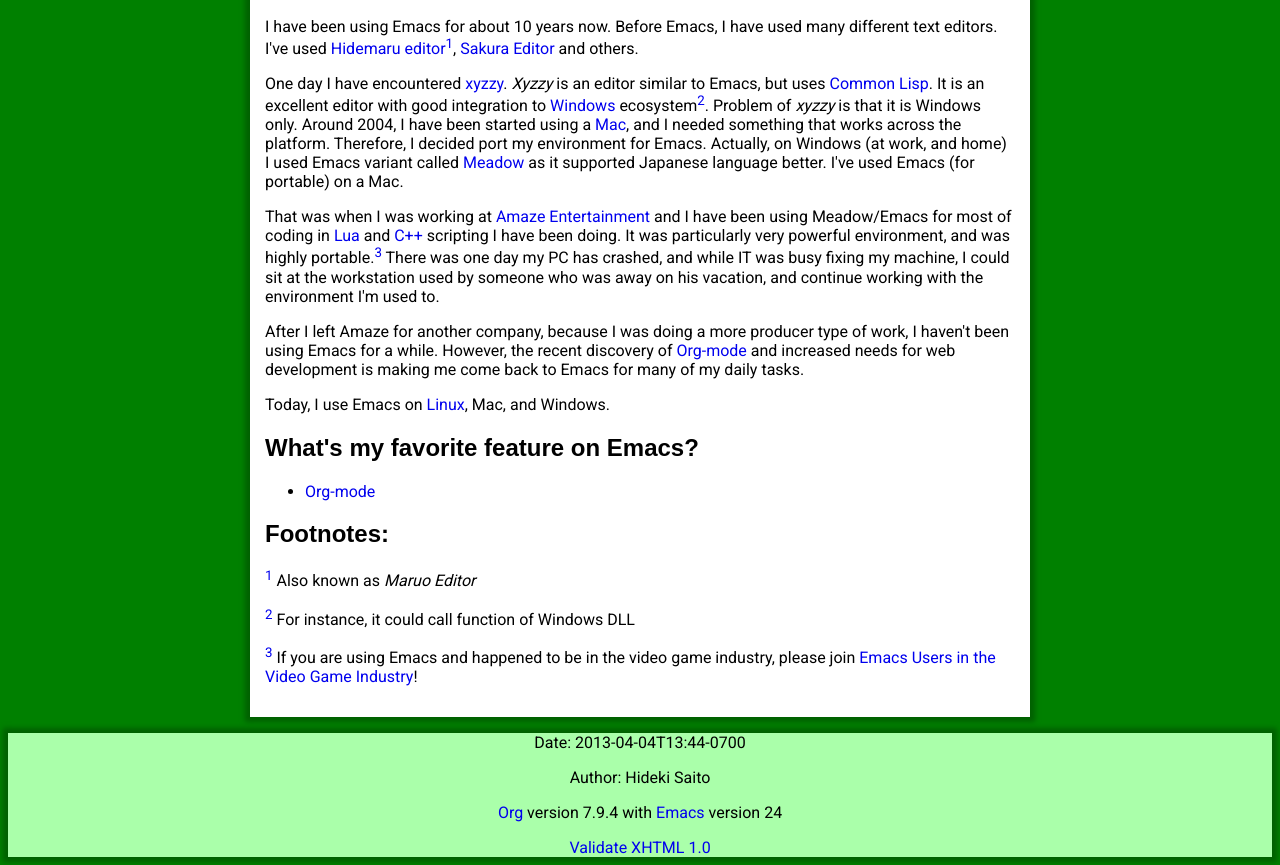
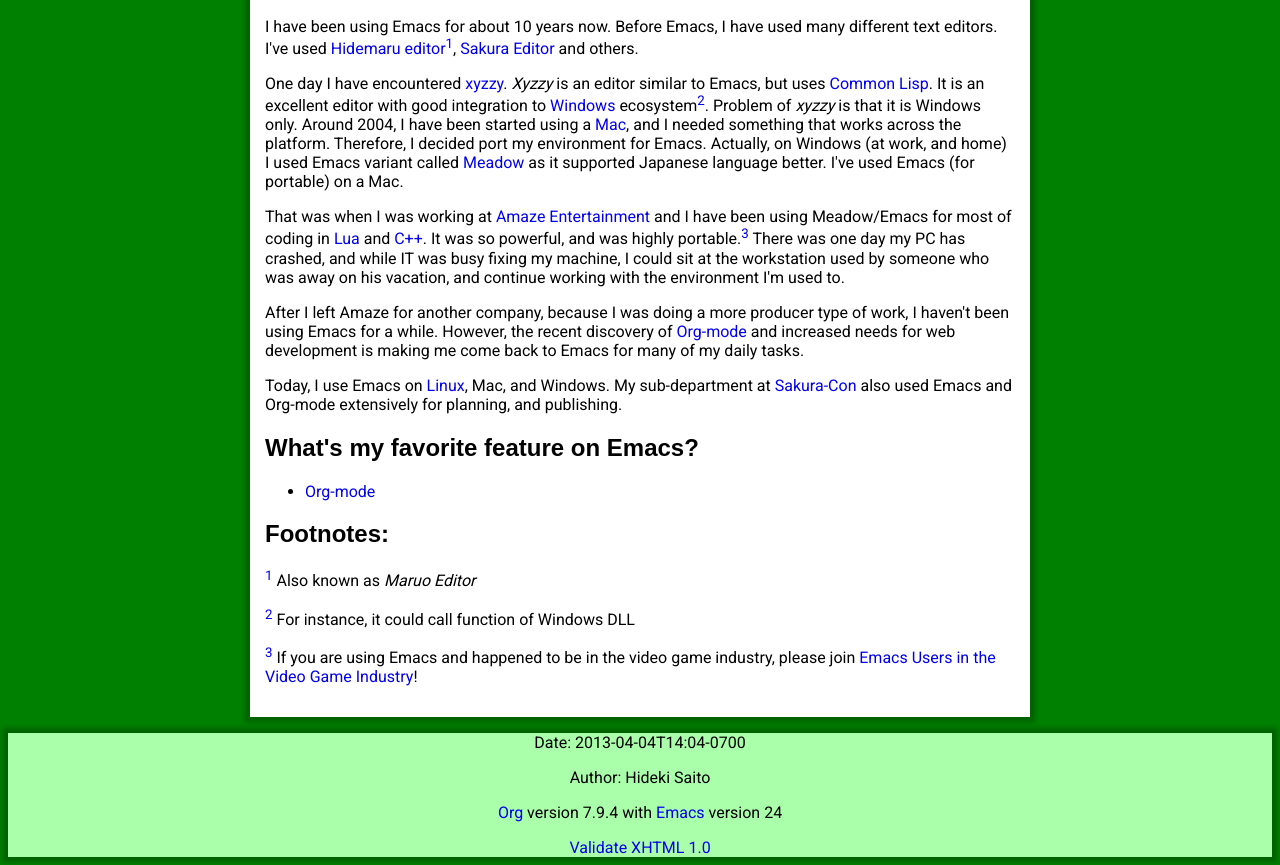
Before and after one commit to hsaito/hidekisaito-emacs-build-page, a plain HTML site: page emacs.html in a window 1280 px wide. Shown: the part 150-1015 px from the top of the page. Drawn offline with Linux system fonts and the light colour scheme; a web font is replaced by a local one.

Commit message:
Minor additions

```diff
--- a/emacs.html
+++ b/emacs.html
@@ -7,7 +7,7 @@
 <meta http-equiv="Content-Type" content="text/html;charset=utf-8"/>
 <meta name="title" content="On Emacs"/>
 <meta name="generator" content="Org-mode"/>
-<meta name="generated" content="2013-04-04T13:44-0700"/>
+<meta name="generated" content="2013-04-04T14:04-0700"/>
 <meta name="author" content="Hideki Saito"/>
 <meta name="description" content="Some history with and thought about Emacs by Hideki Saito"/>
 <meta name="keywords" content="Emacs, history, opinion, essay, software "/>
@@ -144,13 +144,13 @@ for the JavaScript code in this tag.
 One day I have encountered <a href="http://www.jsdlab.co.jp/~kamei/">xyzzy</a>. <i>Xyzzy</i> is an editor similar to Emacs, but uses <a href="http://en.wikipedia.org/wiki/Common_Lisp">Common Lisp</a>. It is an excellent editor with good integration to <a href="http://windows.microsoft.com/">Windows</a> ecosystem<sup><a class="footref" name="fnr-.2" href="#fn-.2">2</a></sup>. Problem of <i>xyzzy</i> is that it is Windows only. Around 2004, I have been started using a <a href="http://www.apple.com/">Mac</a>, and I needed something that works across the platform. Therefore, I decided port my environment for Emacs. Actually, on Windows (at work, and home) I used Emacs variant called <a href="http://www.meadowy.org/meadow/">Meadow</a> as it supported Japanese language better. I've used Emacs (for portable) on a Mac.
 </p>
 <p>
-That was when I was working at <a href="http://en.wikipedia.org/wiki/Amaze_Entertainment">Amaze Entertainment</a> and I have been using Meadow/Emacs for most of coding in <a href="http://en.wikipedia.org/wiki/Lua_(programming_language)">Lua</a> and <a href="http://en.wikipedia.org/wiki/C++">C++</a> scripting I have been doing. It was particularly very powerful environment, and was highly portable.<sup><a class="footref" name="fnr-.3" href="#fn-.3">3</a></sup> There was one day my PC has crashed, and while IT was busy fixing my machine, I could sit at the workstation used by someone who was away on his vacation, and continue working with the environment I'm used to.
+That was when I was working at <a href="http://en.wikipedia.org/wiki/Amaze_Entertainment">Amaze Entertainment</a> and I have been using Meadow/Emacs for most of coding in <a href="http://en.wikipedia.org/wiki/Lua_(programming_language)">Lua</a> and <a href="http://en.wikipedia.org/wiki/C++">C++</a>. It was so powerful, and was highly portable.<sup><a class="footref" name="fnr-.3" href="#fn-.3">3</a></sup> There was one day my PC has crashed, and while IT was busy fixing my machine, I could sit at the workstation used by someone who was away on his vacation, and continue working with the environment I'm used to.
 </p>
 <p>
 After I left Amaze for another company, because I was doing a more producer type of work, I haven't been using Emacs for a while. However, the recent discovery of <a href="http://orgmode.org/">Org-mode</a> and increased needs for web development is making me come back to Emacs for many of my daily tasks.
 </p>
 <p>
-Today, I use Emacs on <a href="http://www.linux.org">Linux</a>, Mac, and Windows.
+Today, I use Emacs on <a href="http://www.linux.org">Linux</a>, Mac, and Windows. My sub-department at <a href="http://www.sakuracon.org/">Sakura-Con</a> also used Emacs and Org-mode extensively for planning, and publishing.
 </p>
 </div>
 
@@ -189,7 +189,7 @@ Today, I use Emacs on <a href="http://www.linux.org">Linux</a>, Mac, and Windows
 </div>
 
 <div id="postamble">
-<p class="date">Date: 2013-04-04T13:44-0700</p>
+<p class="date">Date: 2013-04-04T14:04-0700</p>
 <p class="author">Author: Hideki Saito</p>
 <p class="creator"><a href="http://orgmode.org">Org</a> version 7.9.4 with <a href="http://www.gnu.org/software/emacs/">Emacs</a> version 24</p>
 <a href="http://validator.w3.org/check?uri=referer">Validate XHTML 1.0</a>
```
Also changed, not shown: 1 other file.
